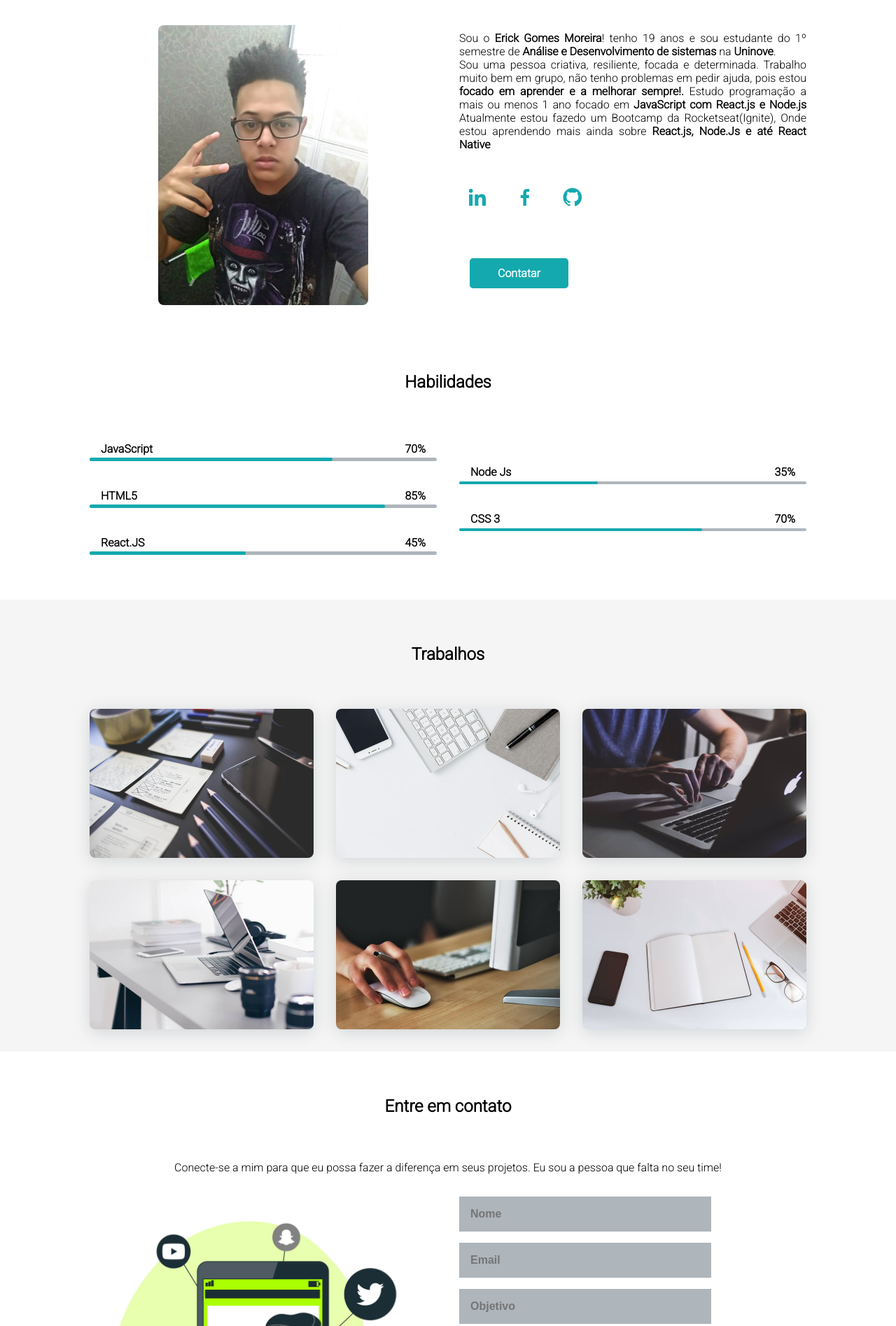
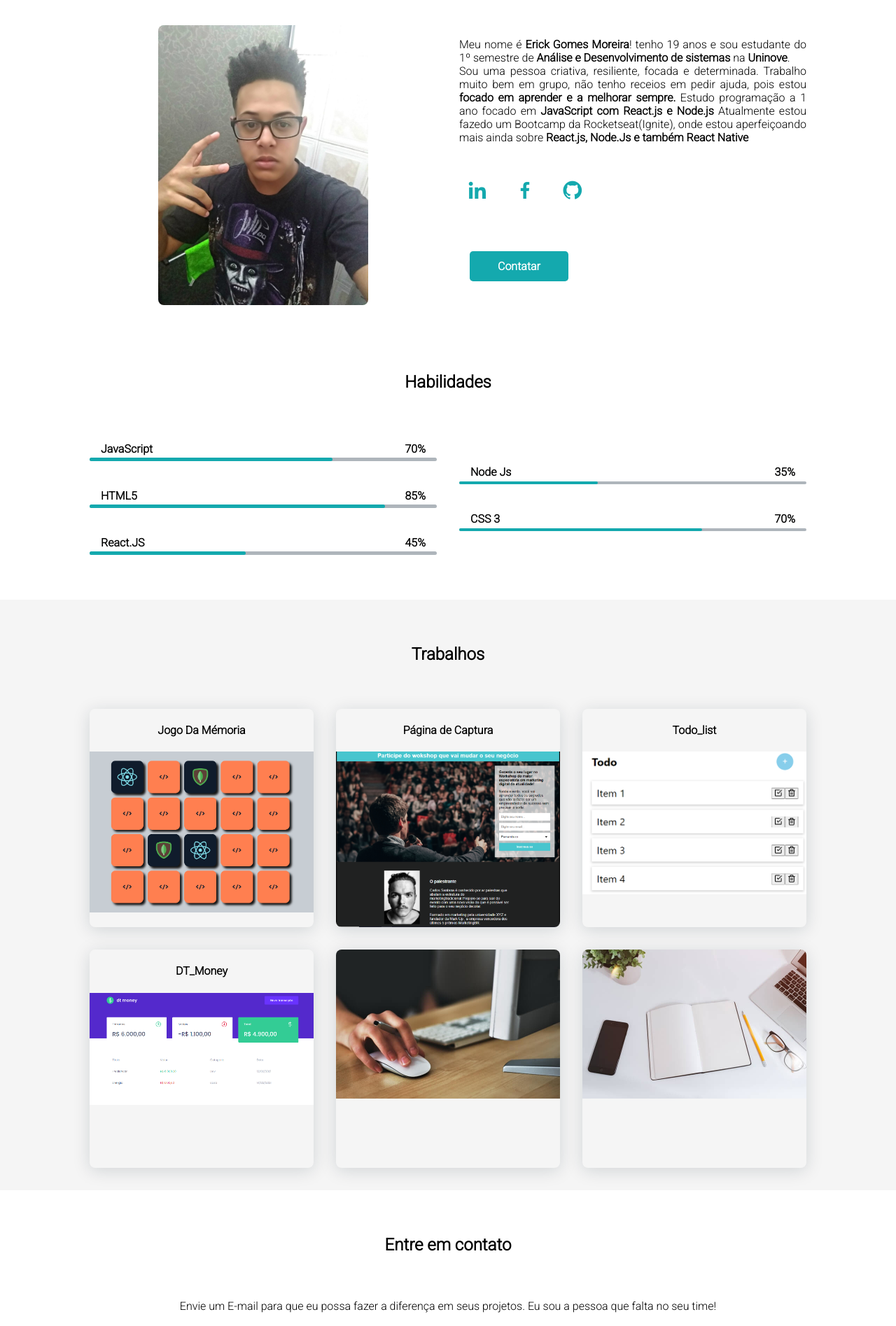
Before and after one commit to zingrad/Portfolio, a plain HTML site: page index.html in a window 1280 px wide. Shown: the part 920-2815 px from the top of the page at 70% size. Drawn offline with nearby package versions, Linux system fonts and the light colour scheme.

Commit message:
Pronto para Hospedar

```diff
--- a/index.html
+++ b/index.html
@@ -69,15 +69,15 @@
                     <div >
 
                         <p class="about__text" style="text-align: justify;  ">
-                            Sou o <strong>Erick Gomes Moreira</strong>! tenho 19 anos e
+                            Meu nome é <strong>Erick Gomes Moreira</strong>! tenho 19 anos e
                             sou estudante do 1º semestre de
                             <strong>Análise e Desenvolvimento de sistemas</strong> na <strong>Uninove</strong>.
                             <br>
                             Sou uma pessoa criativa, resiliente, focada e determinada.
-                            Trabalho muito bem em grupo, não tenho problemas em pedir ajuda, pois estou
-                            <strong>focado em aprender e a melhorar sempre!. </strong>
-                            Estudo programação a mais ou menos 1 ano focado em <strong>JavaScript com React.js e Node.js </strong>
-                            Atualmente estou fazedo um Bootcamp da Rocketseat(Ignite), Onde estou aprendendo mais ainda sobre <strong>React.js, Node.Js e até React Native </strong>
+                            Trabalho muito bem em grupo, não tenho receios em pedir ajuda, pois estou
+                            <strong>focado em aprender e a melhorar sempre. </strong>
+                            Estudo programação a 1 ano focado em <strong>JavaScript com React.js e Node.js </strong>
+                            Atualmente estou fazedo um Bootcamp da Rocketseat(Ignite), onde estou aperfeiçoando mais ainda sobre <strong>React.js, Node.Js e também React Native </strong>
                             <div class="home__social" style="margin: 10px;">
                                 <a href="https://www.linkedin.com/in/erick-gomes-moreira-365997201/"  class="home__social-icon"><i class='bx bxl-linkedin'></i></a>
                                 <a href="https://www.facebook.com/erick.gomesmoreira/" class="home__social-icon"><i class='bx bxl-facebook' ></i></a>
@@ -184,16 +184,20 @@
                 <div class="work__container bd-grid">
 
                     <div class="work__img">
-                        <img src="assets/img/work1.jpg" alt="">
+                        <h4 style="text-align:center;">Jogo Da Mémoria</h4>
+                     <a href="https://zingrad.github.io/Jogo_da_memoria_react" target="_blank"><img src="assets/img/work1.png" alt="Jogo Da Mémoria" > </a>
                     </div>
                     <div class="work__img">
-                        <img src="assets/img/work2.jpg" alt="">
+                        <h4 style="text-align:center;">Página de Captura</h4>
+                        <a href="https://zingrad.github.io/Pagina-de-captura-/" target="_blank">  <img src="assets/img/work2.png" alt="Página de Captura"> </a>
                     </div>
                     <div class="work__img">
-                        <img src="assets/img/work3.jpg" alt="">
+                        <h4 style="text-align:center;">Todo_list</h4>
+                        <a href="https://zingrad.github.io/Todo_list" target="_blank">    <img src="assets/img/work3.png" alt="Todo_list"> </a>
                     </div>
                     <div class="work__img">
-                        <img src="assets/img/work4.jpg" alt="">
+                        <h4 style="text-align:center;">DT_Money</h4>
+                        <a href="https://zingrad.github.io/DT_Money" target="_blank">   <img src="assets/img/work4.png"  alt="DT_Money"> </a>
                     </div>
                     <div class="work__img">
                         <img src="assets/img/work5.jpg" alt="">
@@ -208,7 +212,7 @@
             <section class="contact section" id="contact">
                 <h2 class="section-title"> <strong>Entre em  contato</strong></h2>
                 <p  style="text-align: center; margin-bottom: 2rem;">
-                    Conecte-se a mim para que eu possa fazer a
+                    Envie um E-mail para que eu possa fazer a
                     diferença em seus projetos.
                      Eu sou a pessoa que falta no seu time!</p>
 
```
Also changed, not shown: assets/img/work1.jpg (deleted), assets/img/work1.png (added), assets/img/work2.jpg (deleted), assets/img/work2.png (added), assets/img/work3.jpg (deleted), assets/img/work3.png (added), assets/img/work4.jpg (deleted), assets/img/work4.png (added).
